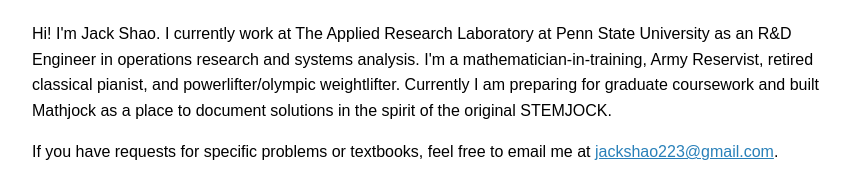
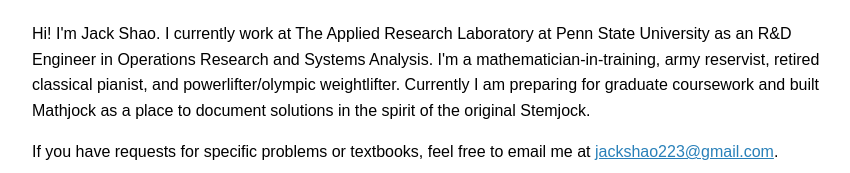
Before and after one commit to jshao0919/jshao0919.github.io, a plain HTML site: page index.html in a window 1280 px wide. Shown: the part 325-498 px from the top of the page, without its empty margins (208-1058 px from the left). Drawn offline with Linux system fonts and the light colour scheme.

Commit message:
Update index.html

```diff
--- a/index.html
+++ b/index.html
@@ -17,9 +17,9 @@
 <img src="jack.png" alt="Photo of Jack Shao" class="profile-pic">
 
 <p>
-Hi! I'm Jack Shao. I currently work at The Applied Research Laboratory at Penn State University as an R&D Engineer in operations research and systems analysis.
-I'm a mathematician-in-training, Army Reservist, retired classical pianist, and powerlifter/olympic weightlifter.
-Currently I am preparing for graduate coursework and built Mathjock as a place to document solutions in the spirit of the original STEMJOCK.
+Hi! I'm Jack Shao. I currently work at The Applied Research Laboratory at Penn State University as an R&D Engineer in Operations Research and Systems Analysis.
+I'm a mathematician-in-training, army reservist, retired classical pianist, and powerlifter/olympic weightlifter.
+Currently I am preparing for graduate coursework and built Mathjock as a place to document solutions in the spirit of the original Stemjock.
 </p>
 
 
```
